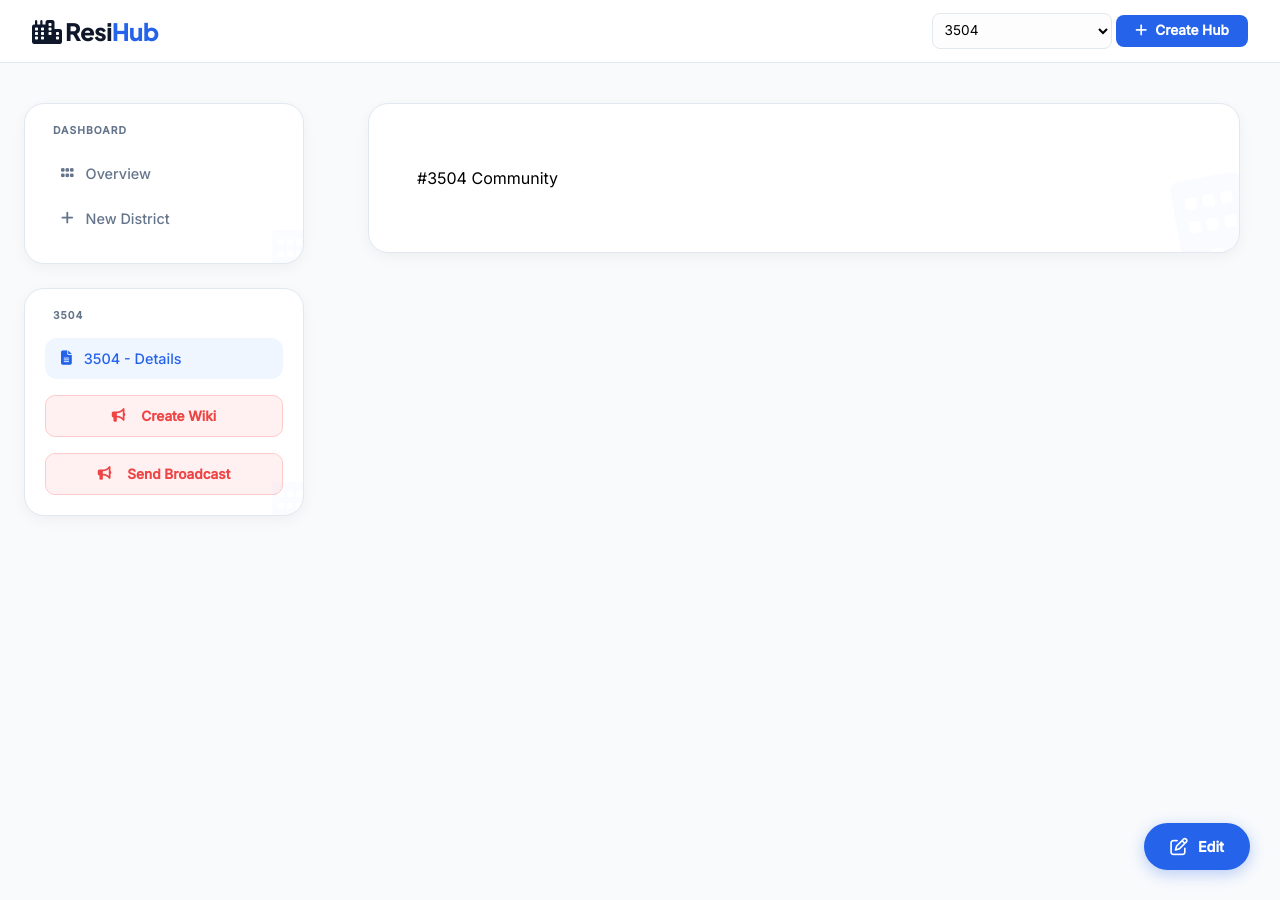
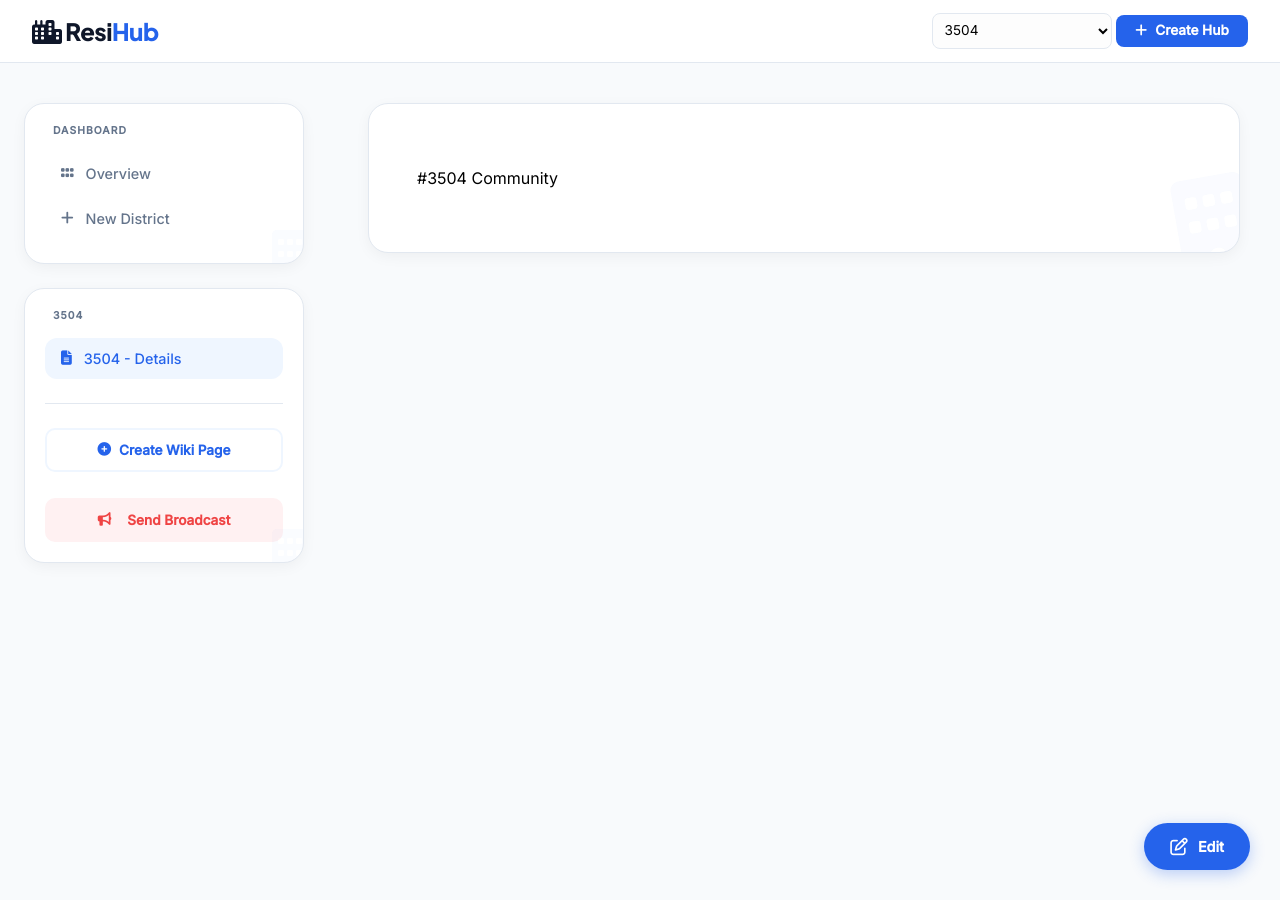
Before and after one commit to dekumar2-lab/lab-community, a Jekyll site: the page built from content/3504/index.md, in a window 1280 px wide. Built offline with Jekyll 4.4.1, drawn with Linux system fonts in a browser that asks for light colours.

```diff
--- a/_includes/custom-styles.html
+++ b/_includes/custom-styles.html
@@ -595,6 +595,7 @@
         opacity: 0.03;
         transform: rotate(-15deg);
     }
+
     /* Add this at the end of your <style> block in custom-styles.html */
     .btn-edit-action {
         display: inline-flex;
@@ -682,10 +683,14 @@
 
     /* Container for the floating action button */
     .edit-btn-container {
-    position: fixed; /* Fixes it relative to the browser window */
-    bottom: 30px;    /* 30px from the bottom */
-    right: 30px;     /* 30px from the right */
-    z-index: 1000;   /* Ensures it stays above all other content */
+        position: fixed;
+        /* Fixes it relative to the browser window */
+        bottom: 30px;
+        /* 30px from the bottom */
+        right: 30px;
+        /* 30px from the right */
+        z-index: 1000;
+        /* Ensures it stays above all other content */
     }
 
     .btn-edit-action {
@@ -693,24 +698,77 @@
         align-items: center;
         gap: 10px;
         padding: 0.8rem 1.5rem;
-    background: var(--primary); /* Uses your main brand color */
-    color: white !important;   /* White text for contrast */
-    border-radius: 50px;       /* Pill shape for a modern FAB look */
+        background: var(--primary);
+        /* Uses your main brand color */
+        color: white !important;
+        /* White text for contrast */
+        border-radius: 50px;
+        /* Pill shape for a modern FAB look */
         text-decoration: none;
         font-weight: 700;
         font-size: 0.9rem;
-    box-shadow: 0 4px 15px rgba(37, 99, 235, 0.3); /* Soft shadow for depth */
+        box-shadow: 0 4px 15px rgba(37, 99, 235, 0.3);
+        /* Soft shadow for depth */
         transition: all 0.3s cubic-bezier(0.4, 0, 0.2, 1);
         border: 2px solid transparent;
     }
 
     .btn-edit-action:hover {
-    transform: translateY(-3px); /* Lifts up on hover */
+        transform: translateY(-3px);
+        /* Lifts up on hover */
         box-shadow: 0 6px 20px rgba(37, 99, 235, 0.4);
-    background: #1d4ed8; /* Slightly darker blue */
+        background: #1d4ed8;
+        /* Slightly darker blue */
     }
 
     .btn-edit-action i {
         font-size: 1.1rem;
     }
+
+    /* Sidebar Action Buttons Container */
+    .sidebar-footer-action {
+        margin-top: 1.5rem;
+        padding-top: 1.5rem;
+        border-top: 1px solid var(--border);
+        display: flex;
+        flex-direction: column;
+        gap: 10px;
+    }
+
+    /* Professional Create Wiki Button */
+    .btn-create-wiki {
+        display: flex;
+        align-items: center;
+        justify-content: center;
+        gap: 8px;
+        background: white;
+        color: var(--primary);
+        border: 2px solid var(--primary-light);
+        padding: 0.75rem;
+        border-radius: 10px;
+        text-decoration: none;
+        font-weight: 700;
+        font-size: 0.85rem;
+        transition: all 0.2s ease;
+    }
+
+    .btn-create-wiki:hover {
+        background: var(--primary-light);
+        border-color: var(--primary);
+        transform: translateY(-2px);
+    }
+
+    /* Dispatch Alert - Kept for contrast */
+    .btn-broadcast-sidebar {
+        background: #fff1f2;
+        /* Light Red */
+        color: #e11d48;
+        /* Rose Red */
+        border: 2px solid transparent;
+    }
+
+    .btn-broadcast-sidebar:hover {
+        background: #ffe4e6;
+        border-color: #fda4af;
+    }
 </style>
--- a/_layouts/default.html
+++ b/_layouts/default.html
@@ -74,9 +74,8 @@
                     {% endfor %}
 
                     <div class="sidebar-footer-action">
-
-                         <a href="{{ site.baseurl }}/submit.html" class="btn-broadcast-sidebar">
-                            <i class="fa-solid fa-bullhorn"></i> Create Wiki
+                        <a href="{{ site.baseurl }}/submit.html?condo={{ page.condo | slugify }}" class="btn-create-wiki">
+                            <i class="fa-solid fa-plus-circle"></i> Create Wiki Page
                         </a>
 
                         <a href="{{ site.baseurl }}/broadcast.html?condo={{ page.condo | slugify }}" class="btn-broadcast-sidebar">
```
Lines whose indentation alone changed are shown as unchanged.
